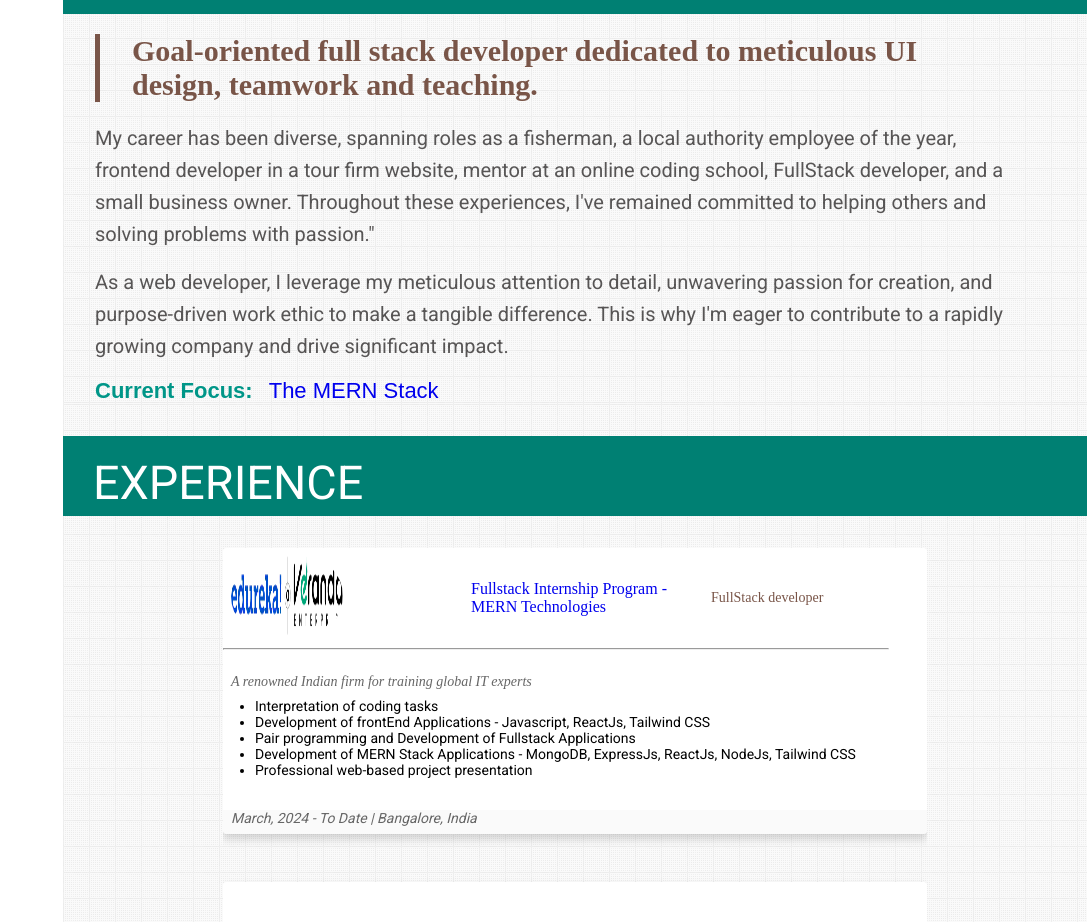
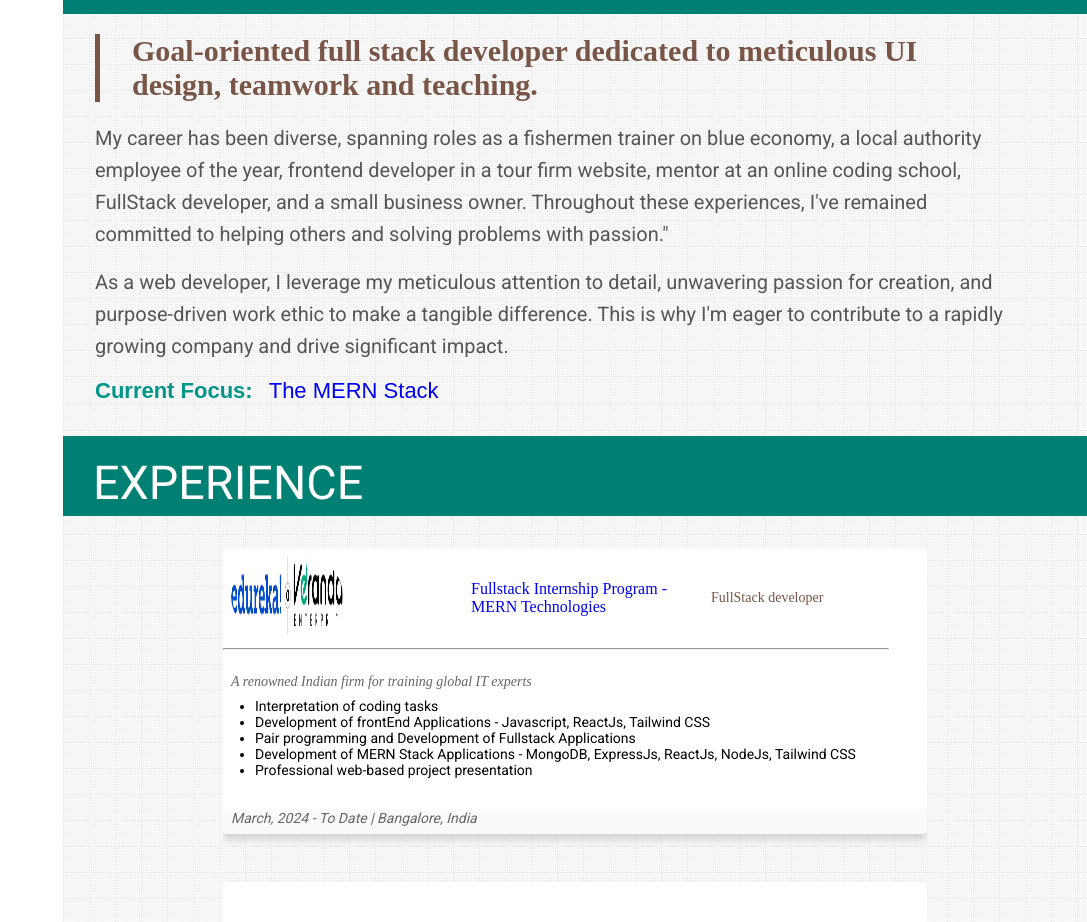
Before and after one commit to asnganje/professional-portoflio-v1, a React (Vite) app: page / in a window 1280 px wide. Shown: the part 866-1788 px from the top of the page, without its empty margins (193-1280 px from the left). Built offline with nearby package versions, Linux system fonts and the light colour scheme.

Commit message:
Modify about component

```diff
--- a/src/pages/About.jsx
+++ b/src/pages/About.jsx
@@ -15,7 +15,7 @@ const About = () => {
                 </blockquote>
                 <p>
                 My career has been diverse, spanning roles as a
-                fisherman, a local authority employee of
+                fishermen trainer on blue economy, a local authority employee of
                 the year, frontend developer in a tour
                 firm website, mentor at an online coding school,
                 FullStack developer, and a small business owner. Throughout these experiences,
```
